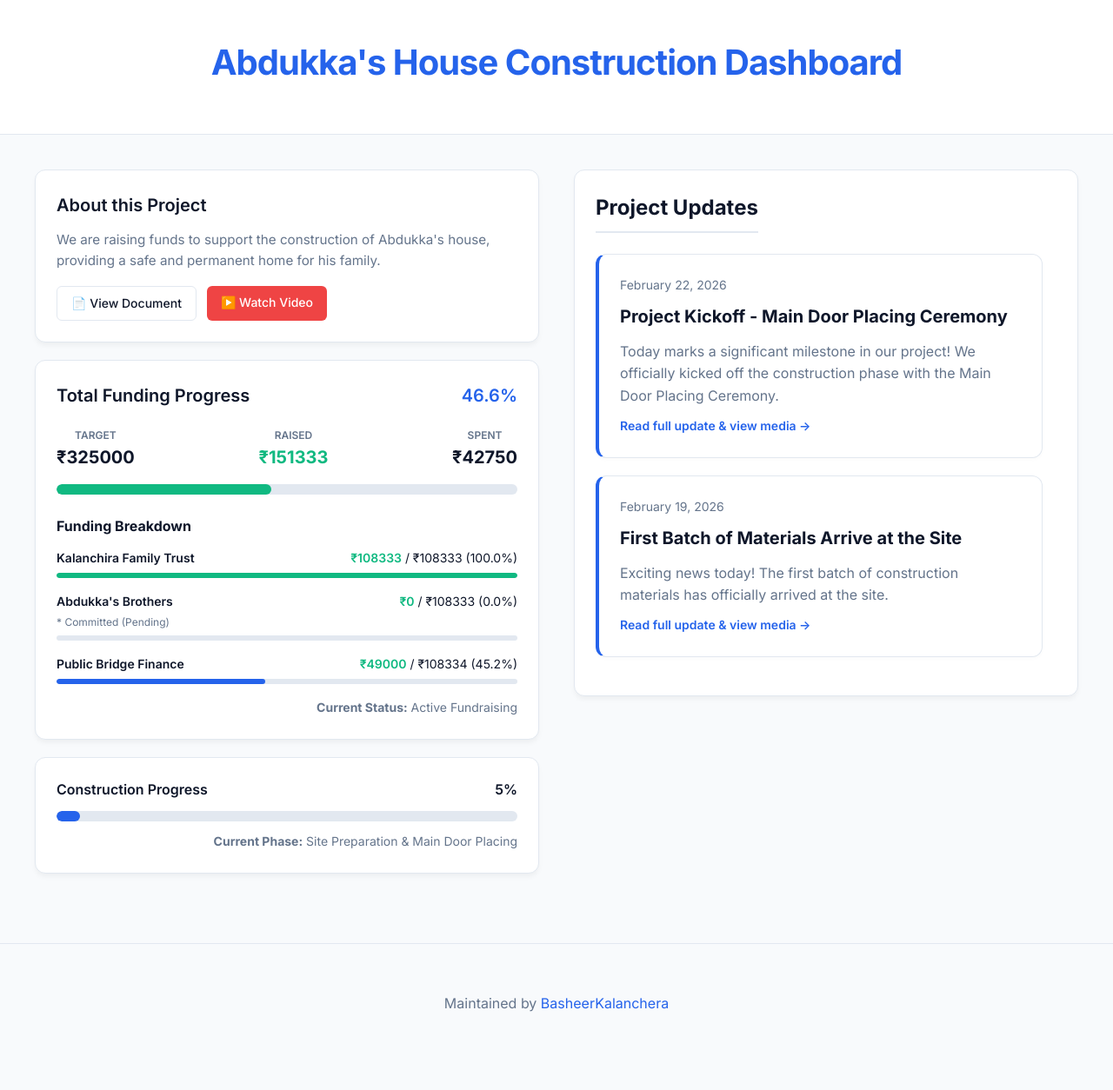
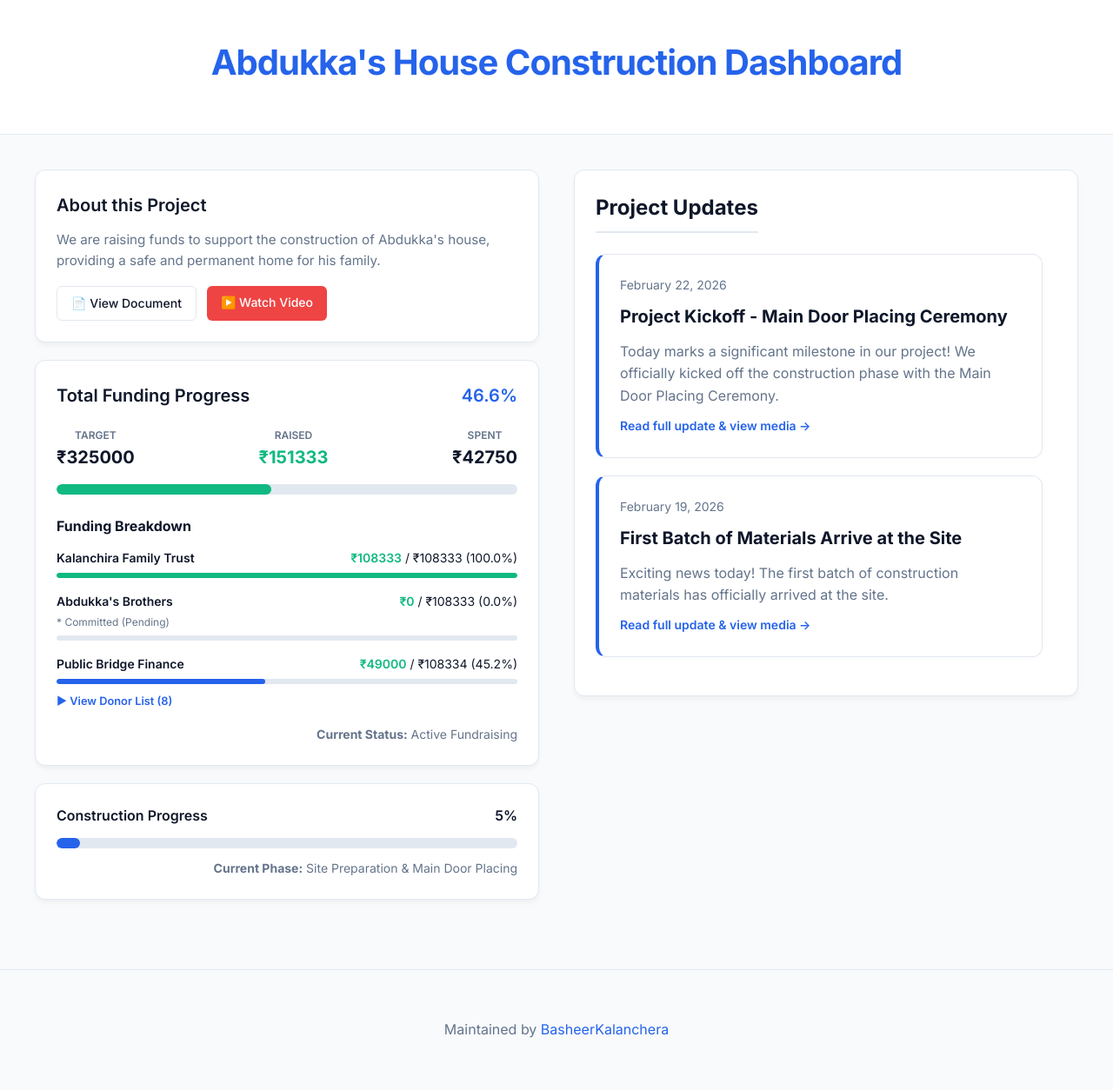
Before and after one commit to BasheerKalanchera/project-amanah, a Jekyll site: the page built from index.html, in a window 1280 px wide. Shown: the whole page at 87% size. Built offline with Jekyll 4.4.1, drawn with Linux system fonts in a browser that asks for light colours; before the commit the page ends 1223 px from its top, so only the background shows below that.

Commit message:
Feat: Added view donor list feature

```diff
--- a/index.html
+++ b/index.html
@@ -91,6 +91,24 @@
                         style="width: {{ item_percent }}%; background-color: {% if item_percent >= 100 %}var(--success){% else %}var(--primary){% endif %};">
                     </div>
                 </div>
+                {% if item.donors %}
+                <details style="margin-top: 10px;">
+                    <summary
+                        style="cursor: pointer; font-size: 0.8rem; font-weight: 600; color: var(--primary); list-style: none; user-select: none;">
+                        ▶ View Donor List ({{ item.donors | size }})
+                    </summary>
+                    <ul style="margin: 8px 0 0 0; padding: 0; list-style: none;">
+                        {% for donor in item.donors %}
+                        <li
+                            style="display: flex; justify-content: space-between; font-size: 0.8rem; padding: 4px 0; border-bottom: 1px solid var(--border);">
+                            <span>{{ donor.name }}{% if donor.note %} <em style="color: var(--text-muted);">({{
+                                    donor.note }})</em>{% endif %}</span>
+                            <span style="font-weight: 600; color: var(--success);">₹{{ donor.amount }}</span>
+                        </li>
+                        {% endfor %}
+                    </ul>
+                </details>
+                {% endif %}
             </div>
             {% endfor %}
 
```
